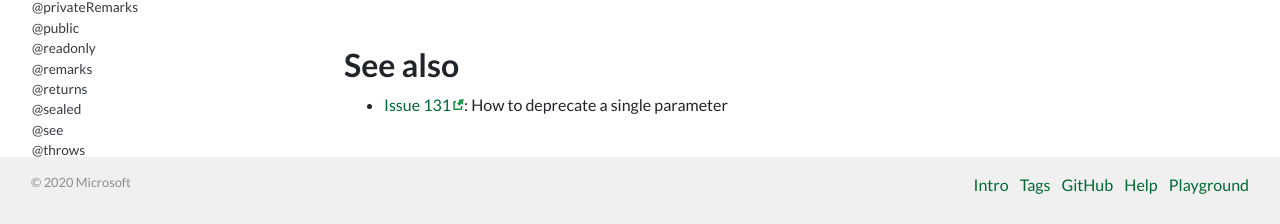
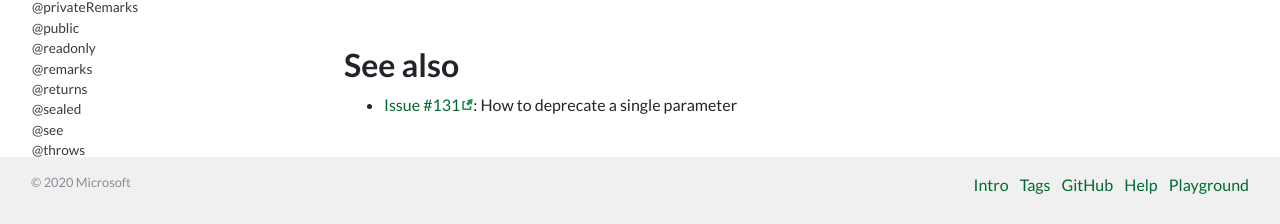
Before and after one commit to microsoft/tsdoc.org-website, a Jekyll site: the page built from pages/tags/deprecated.md, in a window 1280 px wide and 965 px high. Shown: the part 738-962 px from the top of the window. Built offline with Jekyll 4.4.1, drawn with Linux system fonts in a browser that asks for light colours; nearby versions of some CDN libraries; comment, search, counter and statistics services are not loaded.

Commit message:
Fix formatting

```diff
--- a/pages/tags/deprecated.md
+++ b/pages/tags/deprecated.md
@@ -31,4 +31,4 @@ export class VisualControl {
 
 ## See also
 
-- [Issue 131](https://github.com/microsoft/tsdoc/issues/131): How to deprecate a single parameter
+- [Issue #131](https://github.com/microsoft/tsdoc/issues/131): How to deprecate a single parameter
```
Also changed, not shown: pages/tags/defaultvalue.md (+1 -1 lines).
